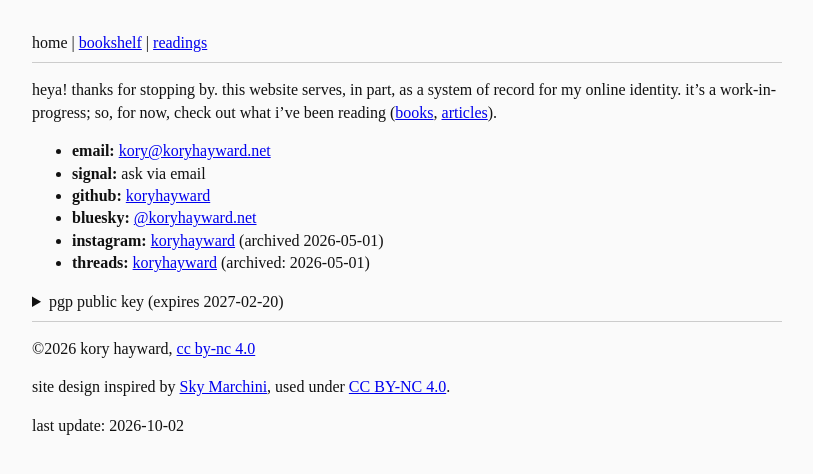
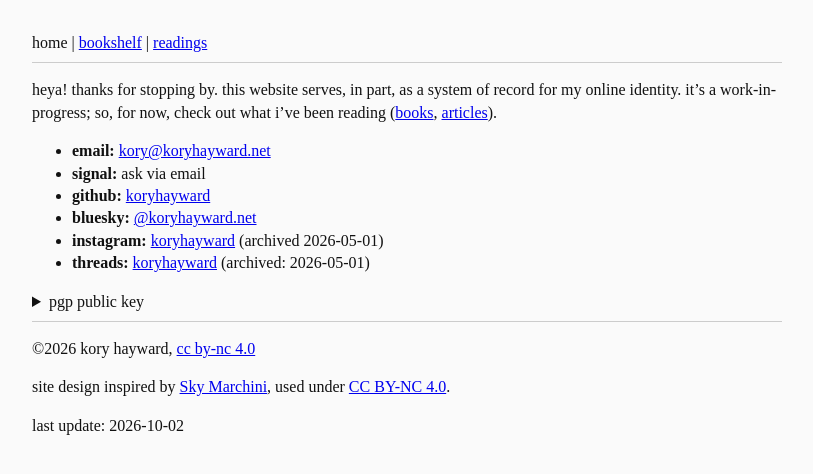
Before and after one commit to koryhayward/koryhayward.github.io, a Jekyll site: the page built from index.md, in a window 1280 px wide. Shown: the top 474 px of the page, without its empty margins (233-1046 px from the left). Built offline with Jekyll 4.4.1, drawn with Linux system fonts in a browser that asks for light colours.

Commit message:
removed pgp key exp. date

```diff
--- a/index.md
+++ b/index.md
@@ -13,7 +13,7 @@ heya! thanks for stopping by. this website serves, in part, as a system of recor
 - **threads:** [koryhayward](https://www.threads.com/@koryhayward) (archived: 2026-05-01)
 
 <details>
-<summary>pgp public key (expires 2027-02-20)</summary>
+<summary>pgp public key</summary>
 
 <p>fingerprint: <code>EA40 A08F D253 56F5 4CE5 D3AB B10D 8967 EE71 860A</code></p>
 <p>download: <a href="/pgp.asc">pgp.asc</a></p>
```
